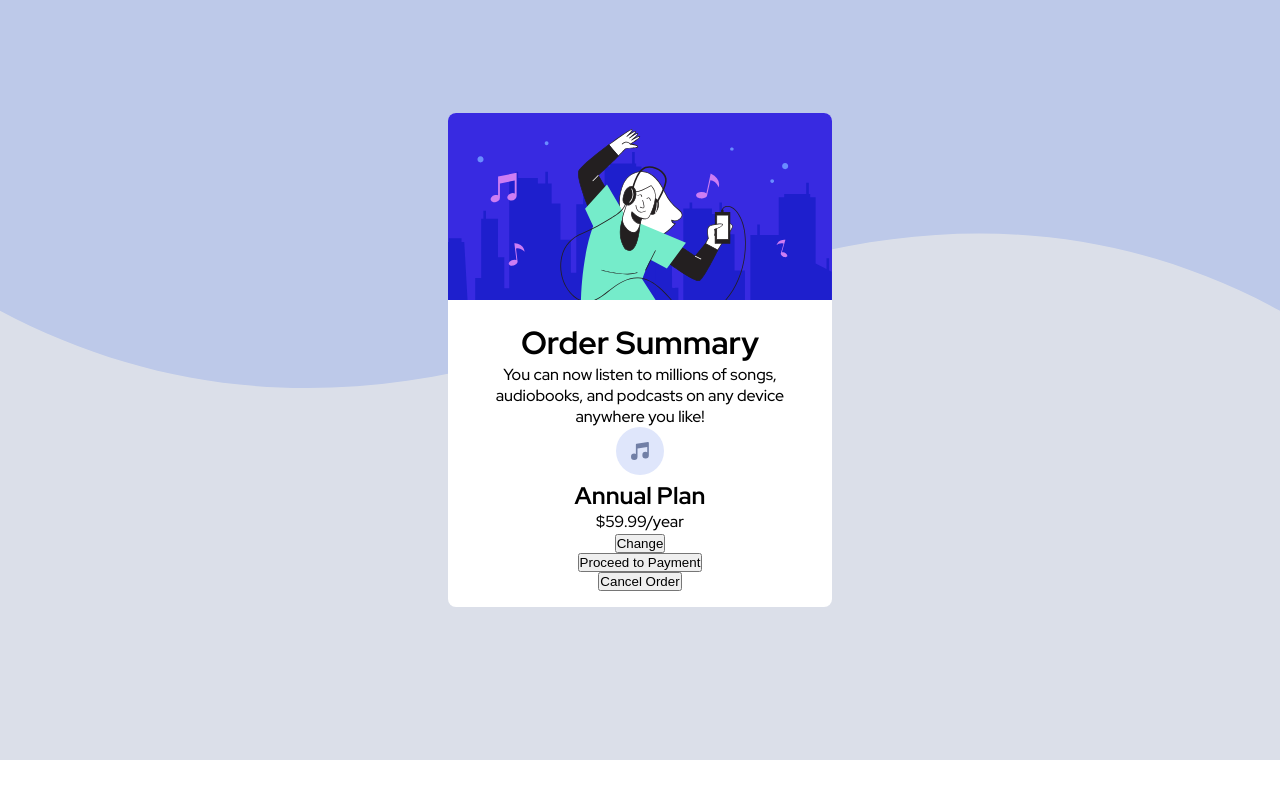
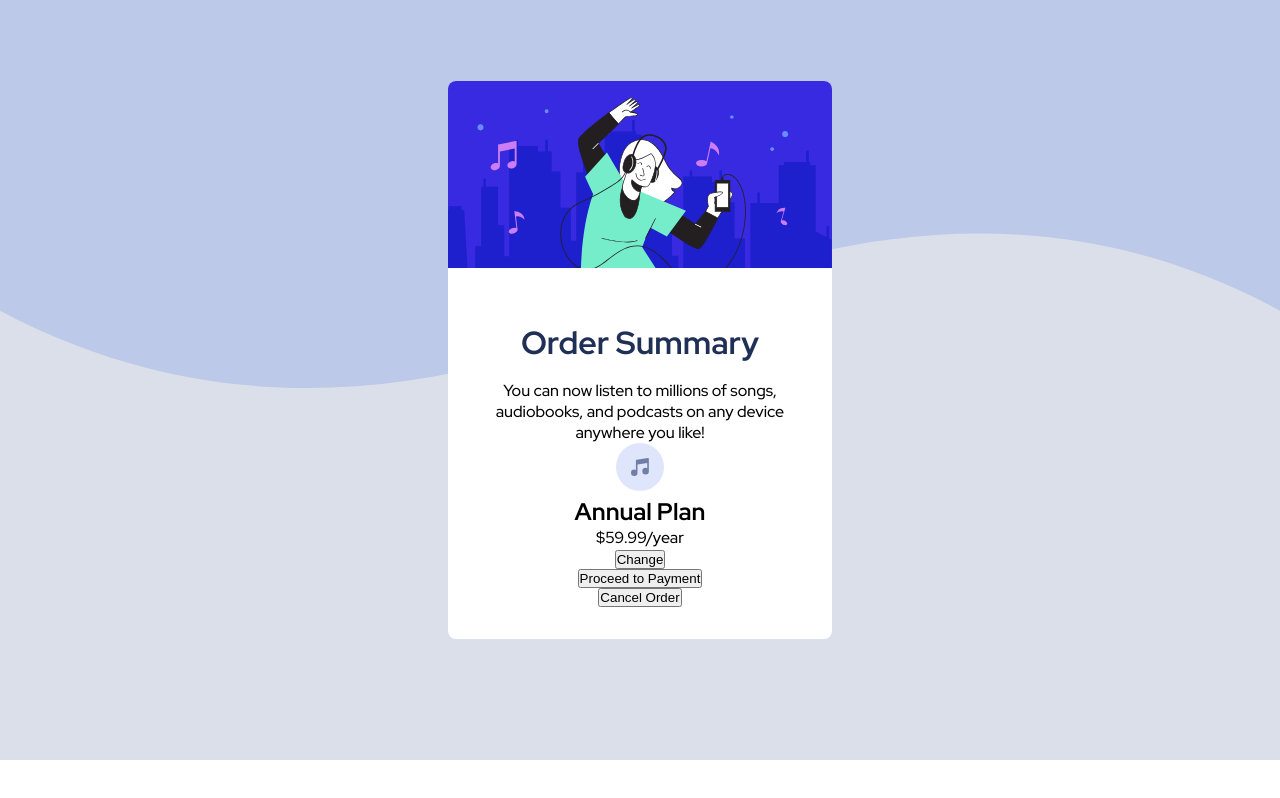
Before and after one commit to sarrietav-frontendmentor/order-summary-component, a website: page index.html in a window 1280 px wide. Drawn offline with nearby package versions, Linux system fonts and the light colour scheme; files that its build step writes are made by us from their sources.

Commit message:
add card title styles

```diff
--- a/sass/main.scss
+++ b/sass/main.scss
@@ -55,11 +55,16 @@ body {
 
   &__details {
     text-align: center;
-    padding: 1rem;
+    padding: 2rem;
 
     display: flex;
     flex-direction: column;
     justify-content: center;
     align-items: center;
   }
+
+  &__title {
+    color: $Dark-blue;
+    margin: 1rem;
+  }
 }
```
